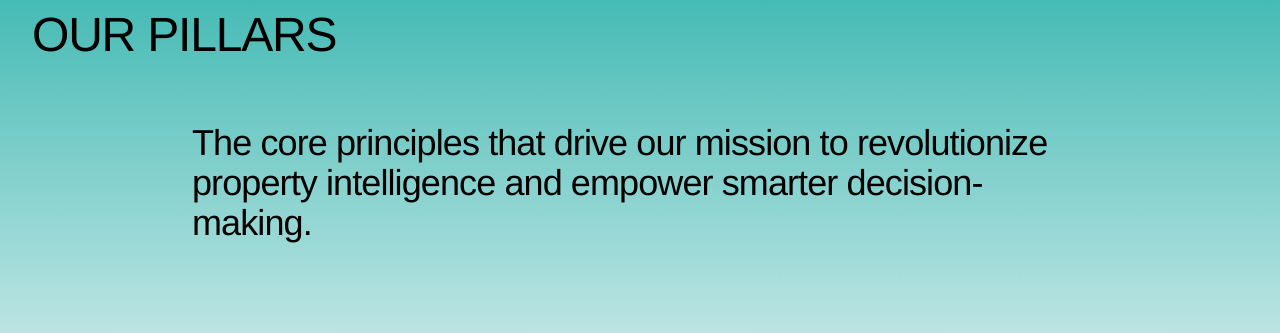
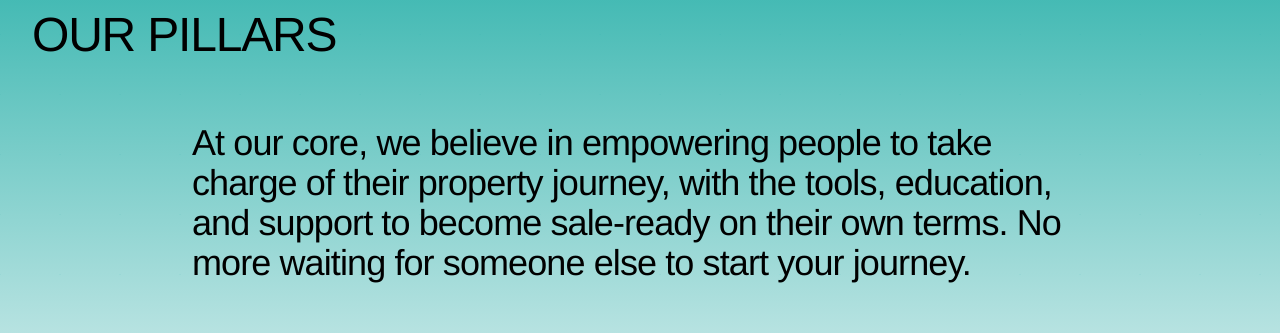
Before and after one commit to DevMysticCode/openproperty_new_website, a React (Vite) app: page / in a window 1280 px wide. Shown: the part 4340-4673 px from the top of the page. Built offline with nearby package versions, Linux system fonts and the light colour scheme.

Commit message:
pillars section subtitle updated

```diff
--- a/src/components/PillarsSection.tsx
+++ b/src/components/PillarsSection.tsx
@@ -151,8 +151,10 @@ export default function PillarsSection() {
 
           <div className="max-w-4xl mx-auto mt-16">
             <p className="mx-auto leading-relaxed font-light text-2xl sm:text-3xl lg:text-4xl font-light mb-8 tracking-tight leading-tight text-black">
-              The core principles that drive our mission to revolutionize
-              property intelligence and empower smarter decision-making.
+              At our core, we believe in empowering people to take charge of
+              their property journey, with the tools, education, and support to
+              become sale-ready on their own terms. No more waiting for someone
+              else to start your journey.
             </p>
           </div>
         </motion.div>
```
